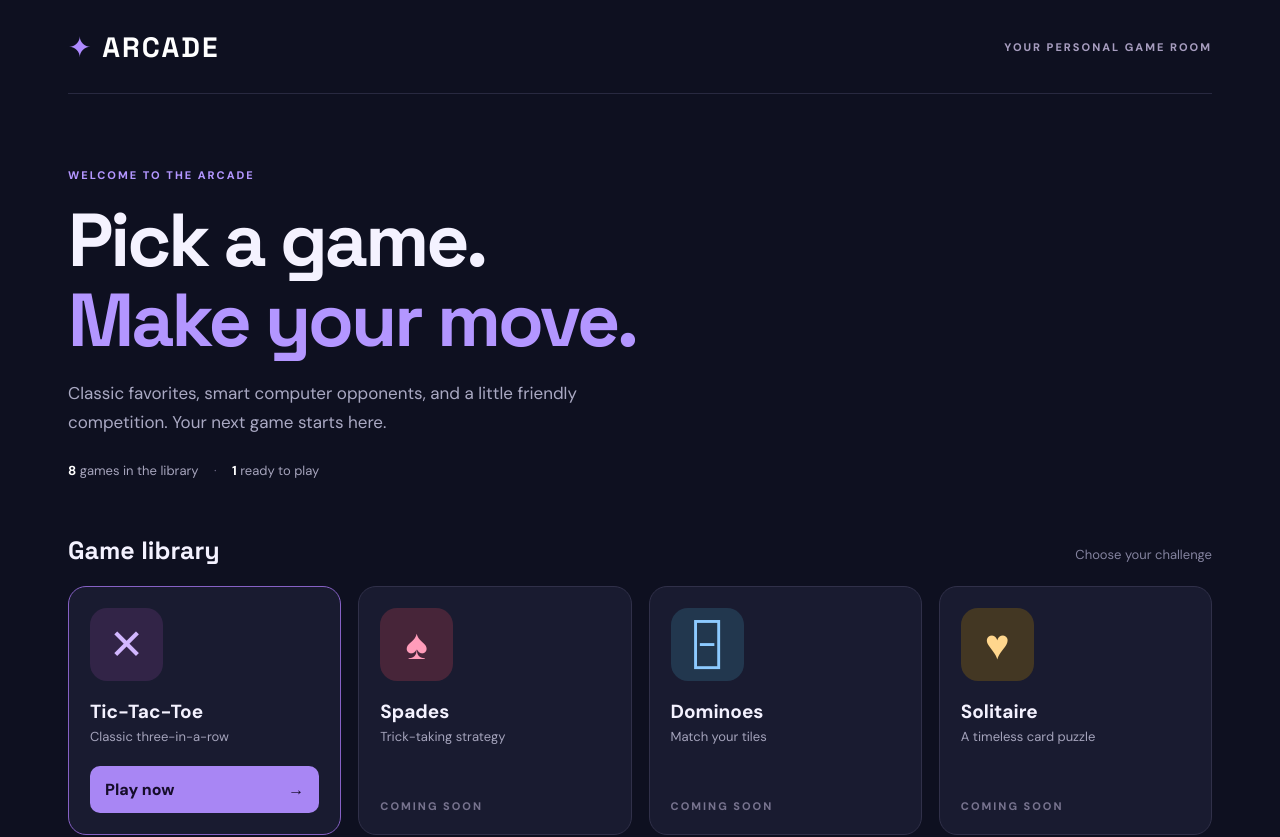
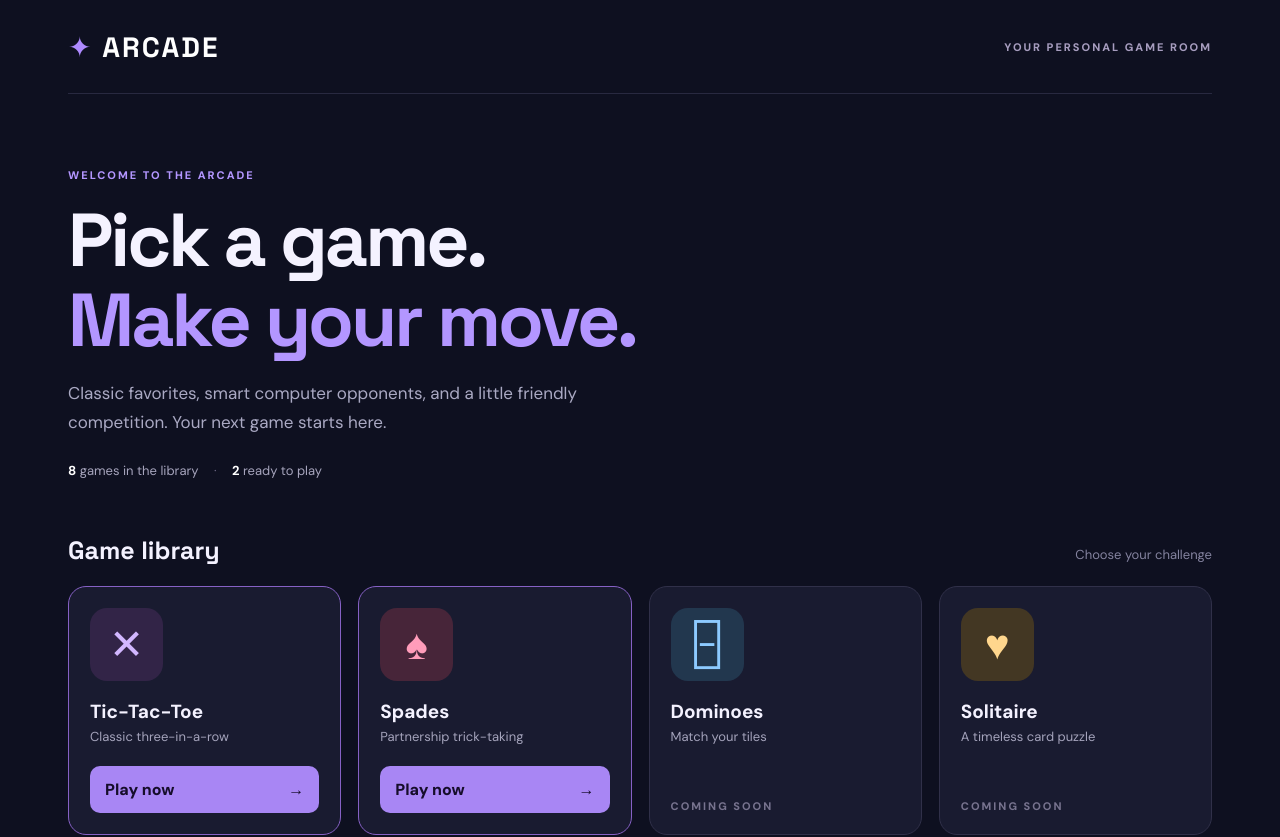
Before and after one commit to davidlwatsonjr/arcade, a React (Vite) app: page / in a window 1280 px wide. Shown: the top 837 px of the page. Built offline with nearby package versions, Linux system fonts and the light colour scheme.

Commit message:
feat: publish Spades in arcade and persist Tic-Tac-Toe progress

```diff
--- a/src/main.tsx
+++ b/src/main.tsx
@@ -1,12 +1,15 @@
 import './pwa';
-import React, { useEffect, useState } from 'react';
-import { createRoot } from 'react-dom/client';
-import { computerMove, outcome, type Board, type Difficulty } from './games/tic-tac-toe/logic';
+import React, {useState} from 'react';
+import {createRoot} from 'react-dom/client';
+import {TicTacToe} from './games/tic-tac-toe/TicTacToe';
+import {SpadesGame} from './games/spades/SpadesGame';
 import './style.css';
+import './style-spades.css';
 
+type GameName = 'Tic-Tac-Toe' | 'Spades' | null;
 const games = [
   {name:'Tic-Tac-Toe',icon:'✕',subtitle:'Classic three-in-a-row',ready:true},
-  {name:'Spades',icon:'♠',subtitle:'Trick-taking strategy'},
+  {name:'Spades',icon:'♠',subtitle:'Partnership trick-taking',ready:true},
   {name:'Dominoes',icon:'🁣',subtitle:'Match your tiles'},
   {name:'Solitaire',icon:'♥',subtitle:'A timeless card puzzle'},
   {name:'Hearts',icon:'♡',subtitle:'Avoid the penalty cards'},
@@ -15,48 +18,12 @@ const games = [
   {name:'Connect Four',icon:'●',subtitle:'Four in a row'}
 ];
 function App(){
-  const [playing,setPlaying]=useState(false);
-  const [board,setBoard]=useState<Board>(Array(9).fill(null));
-  const [difficulty,setDifficulty]=useState<Difficulty>('medium');
-  const [scores,setScores]=useState({wins:0,losses:0,draws:0});
-  const [thinking,setThinking]=useState(false);
-  const result=outcome(board);
-  const reset=()=>{setBoard(Array(9).fill(null));setThinking(false)};
-  const play=(i:number)=>{
-    if(thinking||result||board[i])return;
-    const next=[...board];next[i]='X';setBoard(next);
-    const end=outcome(next);
-    if(end){setScores(s=>({...s,[end==='X'?'wins':'draws']:s[end==='X'?'wins':'draws']+1}));}
-    else setThinking(true);
-  };
-  useEffect(()=>{
-    if(!thinking)return;
-    const timer=setTimeout(()=>{
-      setBoard(current=>{
-        if(outcome(current))return current;
-        const move=computerMove(current,difficulty);
-        if(move<0)return current;
-        const next=[...current];next[move]='O';
-        const end=outcome(next);
-        if(end)setScores(s=>({...s,[end==='O'?'losses':'draws']:s[end==='O'?'losses':'draws']+1}));
-        return next;
-      });
-      setThinking(false);
-    },420);
-    return ()=>clearTimeout(timer);
-  },[thinking,difficulty]);
-  return <div className="shell">
-    <header><button className="brand" onClick={()=>{setPlaying(false);reset()}}>✦ <span>ARCADE</span></button><span className="topline">YOUR PERSONAL GAME ROOM</span></header>
-    {!playing?<main><section className="hero"><div className="eyebrow">WELCOME TO THE ARCADE</div><h1>Pick a game.<br/><em>Make your move.</em></h1><p>Classic favorites, smart computer opponents, and a little friendly competition. Your next game starts here.</p><div className="stat"><strong>8</strong> games in the library <span>·</span> <strong>1</strong> ready to play</div></section>
-      <div className="section-heading"><h2>Game library</h2><span>Choose your challenge</span></div>
-      <div className="library">{games.map((game,index)=><article className={'game-card '+(game.ready?'available':'unavailable')} key={game.name}><div className={'game-icon icon-'+index}>{game.icon}</div><div className="card-content"><h3>{game.name}</h3><p>{game.subtitle}</p></div>{game.ready?<button className="play" onClick={()=>{reset();setPlaying(true)}}>Play now <span>→</span></button>:<span className="coming">COMING SOON</span>}</article>)}</div>
-    </main>:<main className="game-screen"><button className="back" onClick={()=>{setPlaying(false);reset()}}>← Back to games</button><div className="game-panel"><div className="eyebrow">SINGLE PLAYER · VS COMPUTER</div><h1>Tic-Tac-Toe</h1><p className="instructions">You're <strong>X</strong>. Get three in a row before the computer does.</p>
-    <div className="scoreboard"><div><strong>{scores.wins}</strong><span>YOU</span></div><div><strong>{scores.draws}</strong><span>DRAWS</span></div><div><strong>{scores.losses}</strong><span>COMPUTER</span></div></div>
-    <label className="difficulty">Computer difficulty <select value={difficulty} onChange={e=>{setDifficulty(e.target.value as Difficulty);reset()}}><option value="easy">Easy</option><option value="medium">Medium</option><option value="hard">Hard</option></select></label>
-    <div className="board" role="group" aria-label="Tic-Tac-Toe board">{board.map((cell,i)=><button key={i} className={'cell '+(cell==='X'?'human':cell==='O'?'computer':'')} aria-label={'Cell '+(i+1)+(cell?' '+cell:' empty')} disabled={!!cell||!!result||thinking} onClick={()=>play(i)}>{cell}</button>)}</div>
-    <div className="status" aria-live="polite">{result==='X'?'You win! 🎉':result==='O'?'Computer wins!':result==='draw'?"It's a draw!":thinking?'Computer is thinking…':'Your move'}</div>
-    <button className="restart" onClick={reset}>↻ Play again</button></div></main>}
-    <footer>MADE FOR PLAY <span>✦</span> ARCADE V0.1</footer>
-  </div>;
+  const [playing,setPlaying]=useState<GameName>(null);
+  return <div className="shell"><header><button className="brand" onClick={()=>setPlaying(null)}>✦ <span>ARCADE</span></button><span className="topline">YOUR PERSONAL GAME ROOM</span></header>
+    {playing==='Spades'?<SpadesGame onBack={()=>setPlaying(null)}/>:playing==='Tic-Tac-Toe'?<TicTacToe onBack={()=>setPlaying(null)}/>
+    :<main><section className="hero"><div className="eyebrow">WELCOME TO THE ARCADE</div><h1>Pick a game.<br/><em>Make your move.</em></h1><p>Classic favorites, smart computer opponents, and a little friendly competition. Your next game starts here.</p><div className="stat"><strong>8</strong> games in the library <span>·</span> <strong>2</strong> ready to play</div></section>
+    <div className="section-heading"><h2>Game library</h2><span>Choose your challenge</span></div>
+    <div className="library">{games.map((game,index)=><article className={'game-card '+(game.ready?'available':'unavailable')} key={game.name}><div className={'game-icon icon-'+index}>{game.icon}</div><div className="card-content"><h3>{game.name}</h3><p>{game.subtitle}</p></div>{game.ready?<button className="play" onClick={()=>setPlaying(game.name as GameName)}>Play now <span>→</span></button>:<span className="coming">COMING SOON</span>}</article>)}</div></main>}
+    <footer>MADE FOR PLAY <span>✦</span> ARCADE V0.2</footer></div>;
 }
 createRoot(document.getElementById('root')!).render(<React.StrictMode><App/></React.StrictMode>);
```
